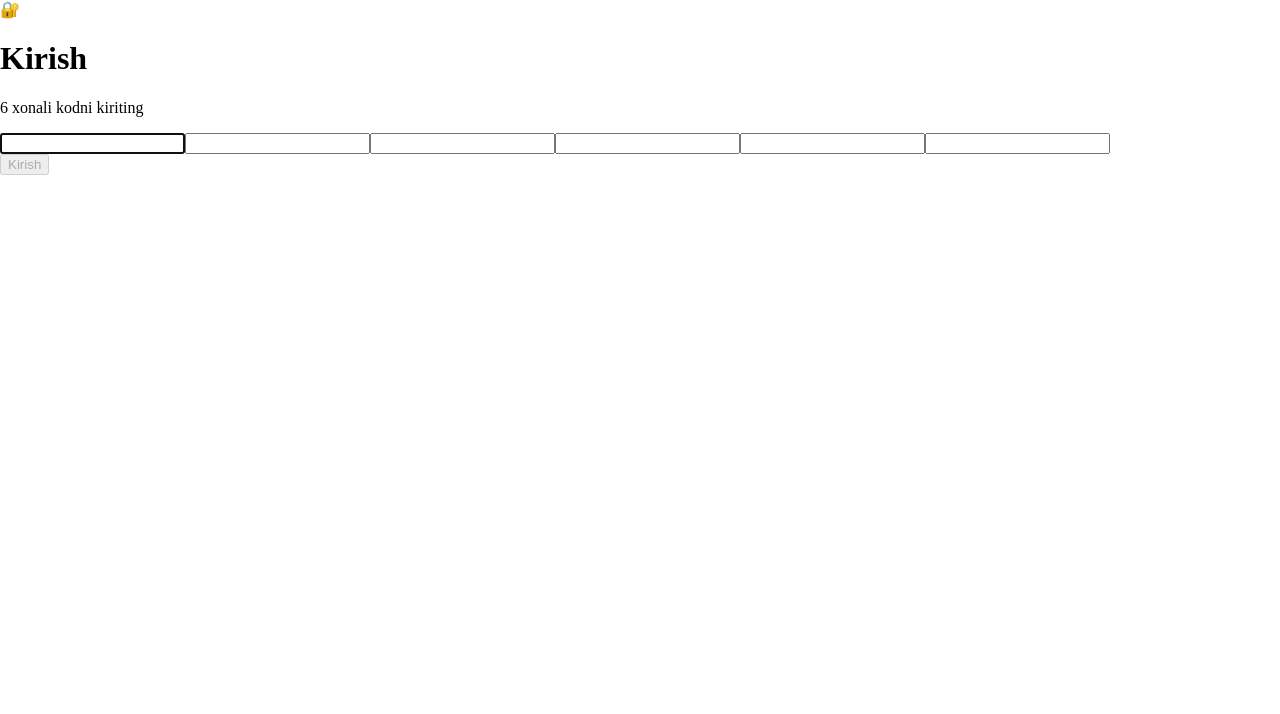
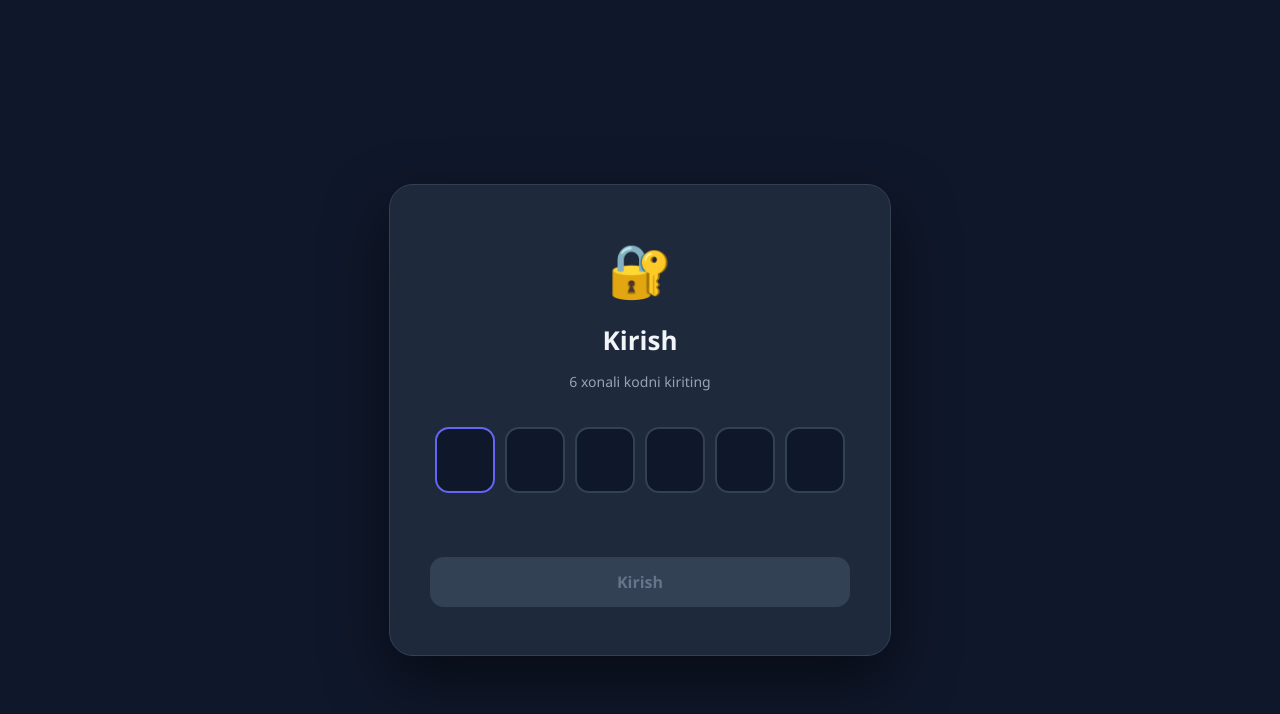
Before and after one commit to Abdubakiyev/minimarket-frontend, a Next.js app: page /login in a window 1280 px wide. Shown: the top 714 px of the page. Built offline with nearby package versions, Linux system fonts and the light colour scheme.

Commit message:
first commit

```diff
--- a/app/login/page.tsx
+++ b/app/login/page.tsx
@@ -12,9 +12,7 @@ export default function LoginPage() {
   const inputRefs = useRef<(HTMLInputElement | null)[]>([]);
 
   useEffect(() => {
-    if (localStorage.getItem('isAuth') === 'true') {
-      router.push('/');
-    }
+    if (localStorage.getItem('isAuth') === 'true') router.push('/');
     inputRefs.current[0]?.focus();
   }, []);
 
@@ -27,9 +25,7 @@ export default function LoginPage() {
     newValues[index] = digit;
     setValues(newValues);
     setError('');
-    if (digit && index < 5) {
-      inputRefs.current[index + 1]?.focus();
-    }
+    if (digit && index < 5) inputRefs.current[index + 1]?.focus();
   };
 
   const handleKeyDown = (index: number, e: React.KeyboardEvent) => {
@@ -46,30 +42,22 @@ export default function LoginPage() {
     e.preventDefault();
     const pasted = e.clipboardData.getData('text').replace(/\D/g, '').slice(0, 6);
     const newValues = [...values];
-    pasted.split('').forEach((char, i) => {
-      if (i < 6) newValues[i] = char;
-    });
+    pasted.split('').forEach((char, i) => { if (i < 6) newValues[i] = char; });
     setValues(newValues);
     const nextEmpty = newValues.findIndex((v) => !v);
-    const focusIndex = nextEmpty === -1 ? 5 : nextEmpty;
-    inputRefs.current[focusIndex]?.focus();
+    inputRefs.current[nextEmpty === -1 ? 5 : nextEmpty]?.focus();
   };
 
   const handleLogin = async () => {
     if (!isFull) return;
     setLoading(true);
     setError('');
-
     try {
-      const res = await fetch(
-        'https://minimarket-backend-3t1d.onrender.com/api/auth',
-        {
+      const res = await fetch('https://minimarket-backend-3t1d.onrender.com/api/auth/verify', {
         method: 'POST',
         headers: { 'Content-Type': 'application/json' },
         body: JSON.stringify({ code: getCode() }),
-        }
-      );
-
+      });
       if (res.ok) {
         localStorage.setItem('isAuth', 'true');
         router.push('/');
@@ -86,15 +74,86 @@ export default function LoginPage() {
   };
 
   return (
-    <div className="min-h-screen flex items-center justify-center bg-slate-900">
-      <div className="bg-slate-800 rounded-2xl p-12 w-full max-w-md shadow-2xl text-center">
+    <>
+      <style>{`
+        @keyframes spin { to { transform: rotate(360deg); } }
+        @keyframes fadeIn { from { opacity: 0; transform: translateY(20px); } to { opacity: 1; transform: translateY(0); } }
+        .login-page {
+          min-height: 100vh;
+          display: flex;
+          align-items: center;
+          justify-content: center;
+          background: #0f172a;
+          font-family: 'Segoe UI', system-ui, sans-serif;
+          padding: 20px;
+        }
+        .login-card {
+          background: #1e293b;
+          border: 1px solid #334155;
+          border-radius: 24px;
+          padding: 48px 40px;
+          width: 100%;
+          max-width: 420px;
+          text-align: center;
+          box-shadow: 0 25px 60px rgba(0,0,0,0.5);
+          animation: fadeIn 0.4s ease;
+        }
+        .login-icon { font-size: 52px; margin-bottom: 16px; }
+        .login-title { color: #f1f5f9; font-size: 26px; font-weight: 700; margin-bottom: 8px; }
+        .login-sub { color: #94a3b8; font-size: 14px; margin-bottom: 36px; }
+        .code-row { display: flex; gap: 10px; justify-content: center; margin-bottom: 28px; }
+        .code-box {
+          width: 52px; height: 60px;
+          text-align: center;
+          font-size: 26px;
+          font-weight: 700;
+          border: 2px solid #334155;
+          border-radius: 14px;
+          background: #0f172a;
+          color: #f1f5f9;
+          outline: none;
+          transition: border-color 0.2s, background 0.2s;
+          font-family: inherit;
+        }
+        .code-box:focus { border-color: #6366f1; }
+        .code-box.filled { border-color: #6366f1; background: #1e1b4b; }
+        .error-msg { color: #f87171; font-size: 14px; margin-bottom: 16px; min-height: 20px; }
+        .login-btn {
+          width: 100%;
+          padding: 14px;
+          border: none;
+          border-radius: 14px;
+          font-size: 16px;
+          font-weight: 600;
+          cursor: pointer;
+          color: white;
+          transition: background 0.2s, transform 0.1s, opacity 0.2s;
+          font-family: inherit;
+          display: flex;
+          align-items: center;
+          justify-content: center;
+          gap: 8px;
+        }
+        .login-btn.active { background: #6366f1; }
+        .login-btn.active:hover { background: #4f46e5; }
+        .login-btn.active:active { transform: scale(0.97); }
+        .login-btn.inactive { background: #334155; color: #64748b; cursor: not-allowed; }
+        .spin-icon {
+          width: 18px; height: 18px;
+          border: 2px solid rgba(255,255,255,0.3);
+          border-top-color: white;
+          border-radius: 50%;
+          animation: spin 0.7s linear infinite;
+        }
+      `}</style>
 
-        <div className="text-5xl mb-4">🔐</div>
-        <h1 className="text-2xl font-bold text-slate-100 mb-2">Kirish</h1>
-        <p className="text-slate-400 text-sm mb-8">6 xonali kodni kiriting</p>
+      <div className="login-page">
+        <div className="login-card">
+          <div className="login-icon">🔐</div>
+          <h1 className="login-title">Kirish</h1>
+          <p className="login-sub">6 xonali kodni kiriting</p>
 
-        {/* Kod inputlari */}
-        <div className="flex gap-3 justify-center mb-7">
+          <div className="code-row">
             {values.map((val, i) => (
               <input
                 key={i}
@@ -106,49 +165,27 @@ export default function LoginPage() {
                 onChange={(e) => handleChange(i, e.target.value)}
                 onKeyDown={(e) => handleKeyDown(i, e)}
                 onPaste={handlePaste}
-              className={`
-                w-12 h-14 text-center text-2xl font-bold rounded-xl border-2 outline-none
-                bg-slate-900 text-slate-100 transition-all duration-200
-                ${val
-                  ? 'border-indigo-500 bg-indigo-950'
-                  : 'border-slate-600 focus:border-indigo-500'
-                }
-              `}
+                className={`code-box${val ? ' filled' : ''}`}
               />
             ))}
           </div>
 
-        {/* Xato xabari */}
-        {error && (
-          <p className="text-red-400 text-sm mb-4">❌ {error}</p>
-        )}
+          <p className="error-msg">{error && `❌ ${error}`}</p>
 
-        {/* Kirish tugmasi */}
           <button
             onClick={handleLogin}
             disabled={!isFull || loading}
-          className={`
-            w-full py-3 rounded-xl font-semibold text-white text-base transition-all duration-200
-            ${isFull && !loading
-              ? 'bg-indigo-600 hover:bg-indigo-500 active:scale-95 cursor-pointer'
-              : 'bg-slate-700 cursor-not-allowed text-slate-400'
-            }
-          `}
+            className={`login-btn ${isFull && !loading ? 'active' : 'inactive'}`}
           >
             {loading ? (
-            <span className="flex items-center justify-center gap-2">
-              <svg className="animate-spin h-5 w-5" viewBox="0 0 24 24" fill="none">
-                <circle className="opacity-25" cx="12" cy="12" r="10" stroke="currentColor" strokeWidth="4"/>
-                <path className="opacity-75" fill="currentColor" d="M4 12a8 8 0 018-8v8z"/>
-              </svg>
+              <>
+                <div className="spin-icon" />
                 Tekshirilmoqda...
-            </span>
-          ) : (
-            'Kirish'
-          )}
+              </>
+            ) : 'Kirish'}
           </button>
-
         </div>
       </div>
+    </>
   );
 }
```
Lines whose indentation alone changed are shown as unchanged.
